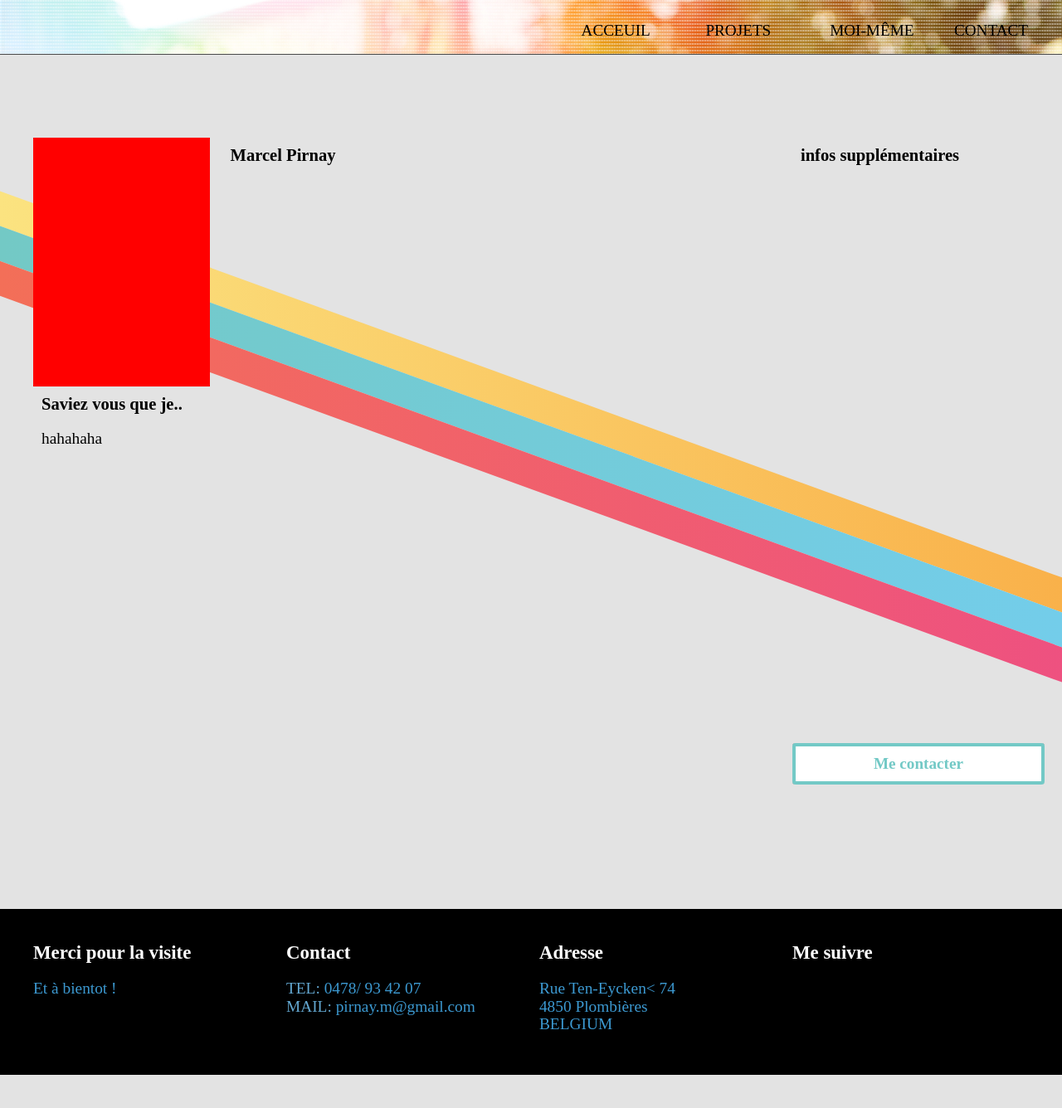
After one commit to mars2601/Portfolio, a WordPress theme: template moi.php in a window 1280 px wide. The commit adds this page. Shown: the whole page at 83% size. Run offline with PHP 8.4 and a stand-in for WordPress, Linux system fonts and the light colour scheme; the site name, menu and one post (Sample post) are stand-ins, and other content is empty; some libraries are stand-ins or nearby versions; some web fonts are replaced.

Commit message:
Première factorisation Wordpress.

```diff
--- /dev/null
+++ b/footer.php
@@ -0,0 +1,38 @@
+		<div class="footer content_box">
+
+			<div class="footer_infos boxes">
+					<h4>Merci pour la visite</h4>
+					<p>Et à bientot !</p>
+			</div>
+			<div class="footer_infos boxes">
+					<h4>Contact</h4>
+					<p><span>tel: </span> 0478/ 93 42 07</br><span>mail: </span> pirnay.m@gmail.com</p>
+			</div>
+			<div class="footer_infos boxes">
+					<h4>Adresse</h4>
+					<p>Rue Ten-Eycken< 74</br>4850 Plombières</br>BELGIUM</p>
+			</div>
+			<div class="footer_infos boxes">
+					<h4>Me suivre</h4>
+					<ul class="social_media">
+						<li><a href="">
+							<div title="Code: 0xe818" class="the-icons span3"><i class="icon-facebook-squared"></i></div>
+						</a></li>
+						<li><a href="">
+							<div title="Code: 0xe812" class="the-icons span3"><i class="icon-twitter"></i></div>
+						</a></li>
+						<li><a href="">
+							<div title="Code: 0xe821" class="the-icons span3"><i class="icon-instagram"></i></div>
+						</a></li>
+						<li><a href="">
+							<div title="Code: 0xe814" class="the-icons span3"><i class="icon-pinterest"></i></div>
+						</a></li>
+						<li><a href="">
+							<div title="Code: 0xe81f" class="the-icons span3"><i class="icon-linkedin-1"></i></div>
+						</a></li>
+					</ul>
+			</div>
+		</div>
+	</div>
+</body>
+</html>
--- /dev/null
+++ b/header.php
@@ -0,0 +1,26 @@
+<!DOCTYPE html>
+<html lang="en">
+<head>
+	<meta charset="UTF-8">
+	<title><?php bloginfo('name'); ?></title>
+
+	<link rel="stylesheet" type="text/css" href="<?php echo get_stylesheet_uri() ?>" />
+
+	<script src="//use.typekit.net/byh7ayf.js"></script>
+	<script>try{Typekit.load();}catch(e){}</script>
+	<!--<script type="text/javascript" src="./js/canvas.js"></script>-->
+	<script type="text/javascript" src="./js/modernizr.js"></script>
+
+</head>
+<body>
+	<div class="header">
+	<h1>Marcel Pirnay</h1>
+		<div class="navbar">
+			<ul>
+				<li class="nav"><a href="./index.html">Acceuil</a></li>
+				<li class="nav"><a href="./project.html">Projets</a></li>
+				<li class="nav"><a href="./moi.html">Moi-même</a></li>
+				<li class="nav"><a href="./contact.html">Contact</a></li>
+			</ul>
+		</div>
+	</div>
--- /dev/null
+++ b/moi.php
@@ -0,0 +1,56 @@
+<?php get_header(); ?>
+	<div class="content">
+		<div class="content_box">
+			<div class="top_wrapper present">
+				<div class="main_infos">
+					<div class="id">
+						<div class="profil"><img src="" alt=""></div>
+						<div class="boxes profil_main_infos">
+							<div class="inner_boxes">
+								<h3>Marcel Pirnay</h3>
+							</div>
+						</div>
+					</div>
+					<div class="text">
+						<div class="boxes profil_text_infos">
+									<div class="inner_boxes">
+								<h3>Saviez vous que je..</h3>
+								<p>hahahaha</p>
+							</div>
+						</div>
+					</div>
+				</div>
+				<div class="add_infos">
+					<div class="boxes profil_add_infos">
+						<div class="inner_boxes">
+							<h3>infos supplémentaires</h3>
+						</div>
+					</div>
+					<div class="link_add_infos">
+							<div class="border_link">
+								<a href="" class="link works_links">Me contacter</a>
+							</div>
+					</div>
+				</div>
+			</div>
+		</div>
+		<svg version="1.1" class="stripes present_stripes" xmlns="http://www.w3.org/2000/svg" xmlns:xlink="http://www.w3.org/1999/xlink" x="0px" y="0px"
+					 width="2000px" height="200px" viewBox="0 0 2000 250" enable-background="new 0 0 2000 0" xml:space="preserve">
+				<linearGradient id="SVGID_2_" gradientUnits="userSpaceOnUse" x1="1.4277" y1="-93.7754" x2="2002" y2="-93.7754" gradientTransform="matrix(1 0 0 1 -2 194.4375)">
+					<stop  offset="0" style="stop-color:#FBE380"/>
+					<stop  offset="1" style="stop-color:#F9B14A"/>
+				</linearGradient>
+				<rect x="-0.572" y="67.774" fill="url(#SVGID_2_)" width="2000.572" height="65.775"/>
+				<linearGradient id="SVGID_3_" gradientUnits="userSpaceOnUse" x1="1.4277" y1="-27.9941" x2="2002" y2="-27.9941" gradientTransform="matrix(1 0 0 1 -2 194.4375)">
+					<stop  offset="0" style="stop-color:#73C9C5"/>
+					<stop  offset="1" style="stop-color:#73CDEA"/>
+				</linearGradient>
+				<rect x="-0.572" y="133.55" fill="url(#SVGID_3_)" width="2000.572" height="65.787"/>
+				<linearGradient id="SVGID_4_" gradientUnits="userSpaceOnUse" x1="-41.5713" y1="-166.6191" x2="1958.9971" y2="-166.6191" gradientTransform="matrix(-1 0 0 -1 1958.4287 65.6045)">
+					<stop  offset="0" style="stop-color:#EE5180"/>
+					<stop  offset="1" style="stop-color:#F36F58"/>
+				</linearGradient>
+				<rect x="-0.568" y="199.337" fill="url(#SVGID_4_)" width="2000.568" height="65.772"/>
+		</svg>
+	</div>
+<?php get_footer(); ?>
--- a/scss/style.scss
+++ b/scss/style.scss
@@ -7,7 +7,7 @@ Description: Mon Portfolio en ligne
 Version: 1.2
 License: GNU General Public License v2 or later
 License URI: http://www.gnu.org/licenses/gpl-2.0.html
-Tags: black, green, white, light, dark, two-columns, three-columns, left-sidebar, right-sidebar, fixed-layout, responsive-layout, custom-background, custom-header, custom-menu, editor-style, featured-images, flexible-header, full-width-template, microformats, post-formats, rtl-language-support, sticky-post, theme-options, translation-ready, accessibility-ready
+Tags: Mes tags
 Text Domain: twentyfourteen
 
 This theme, like WordPress, is licensed under the GPL.
--- a/style.css
+++ b/style.css
@@ -7,7 +7,7 @@ Description: Mon Portfolio en ligne
 Version: 1.2
 License: GNU General Public License v2 or later
 License URI: http://www.gnu.org/licenses/gpl-2.0.html
-Tags: black, green, white, light, dark, two-columns, three-columns, left-sidebar, right-sidebar, fixed-layout, responsive-layout, custom-background, custom-header, custom-menu, editor-style, featured-images, flexible-header, full-width-template, microformats, post-formats, rtl-language-support, sticky-post, theme-options, translation-ready, accessibility-ready
+Tags: Mes tags
 Text Domain: twentyfourteen
 
 This theme, like WordPress, is licensed under the GPL.
```
Also changed, not shown: contact.php (added, +46 -0 lines), index.php (+6 -68 lines), project.php (added, +54 -0 lines), projectList.php (added, +80 -0 lines), 1 other file.
